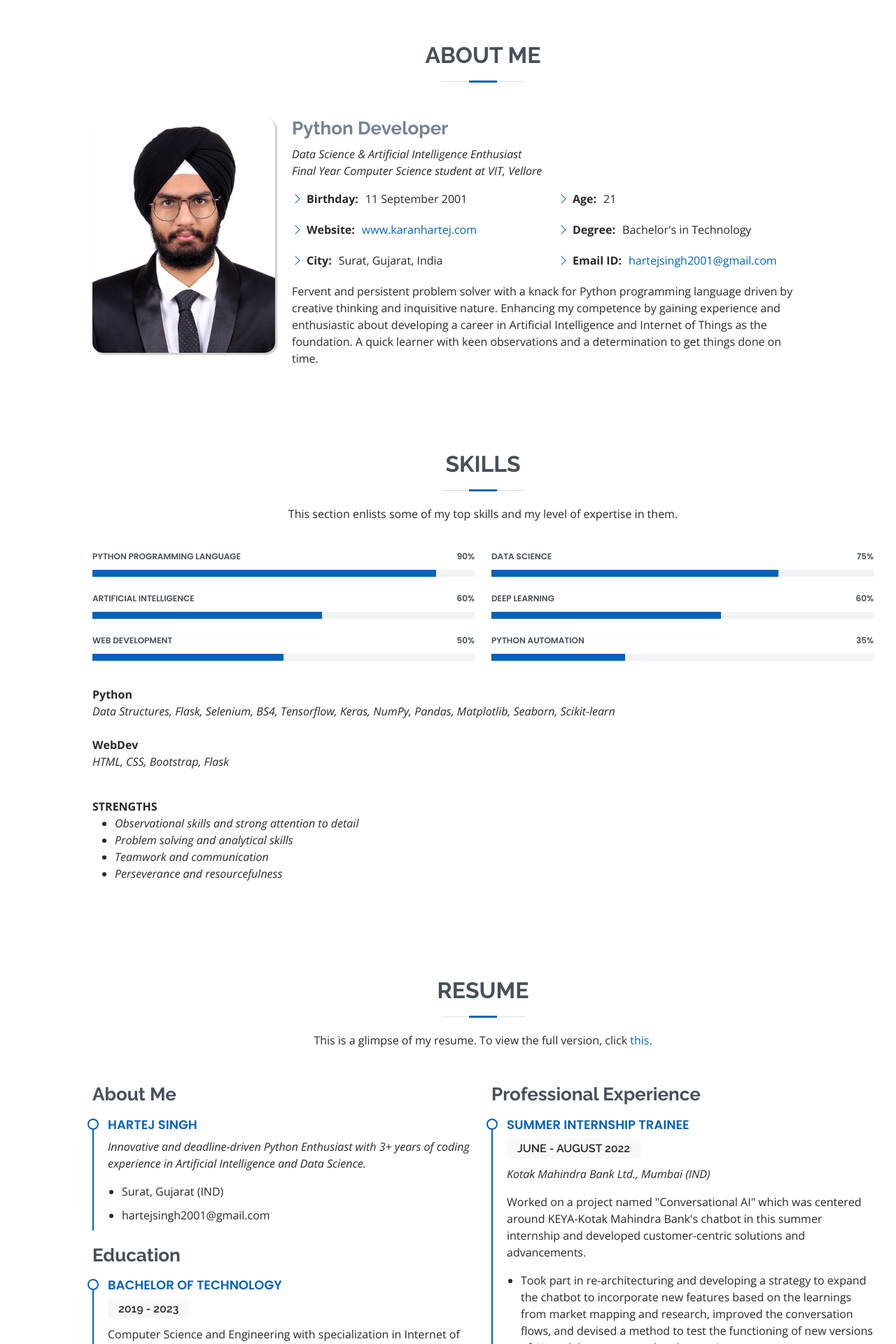
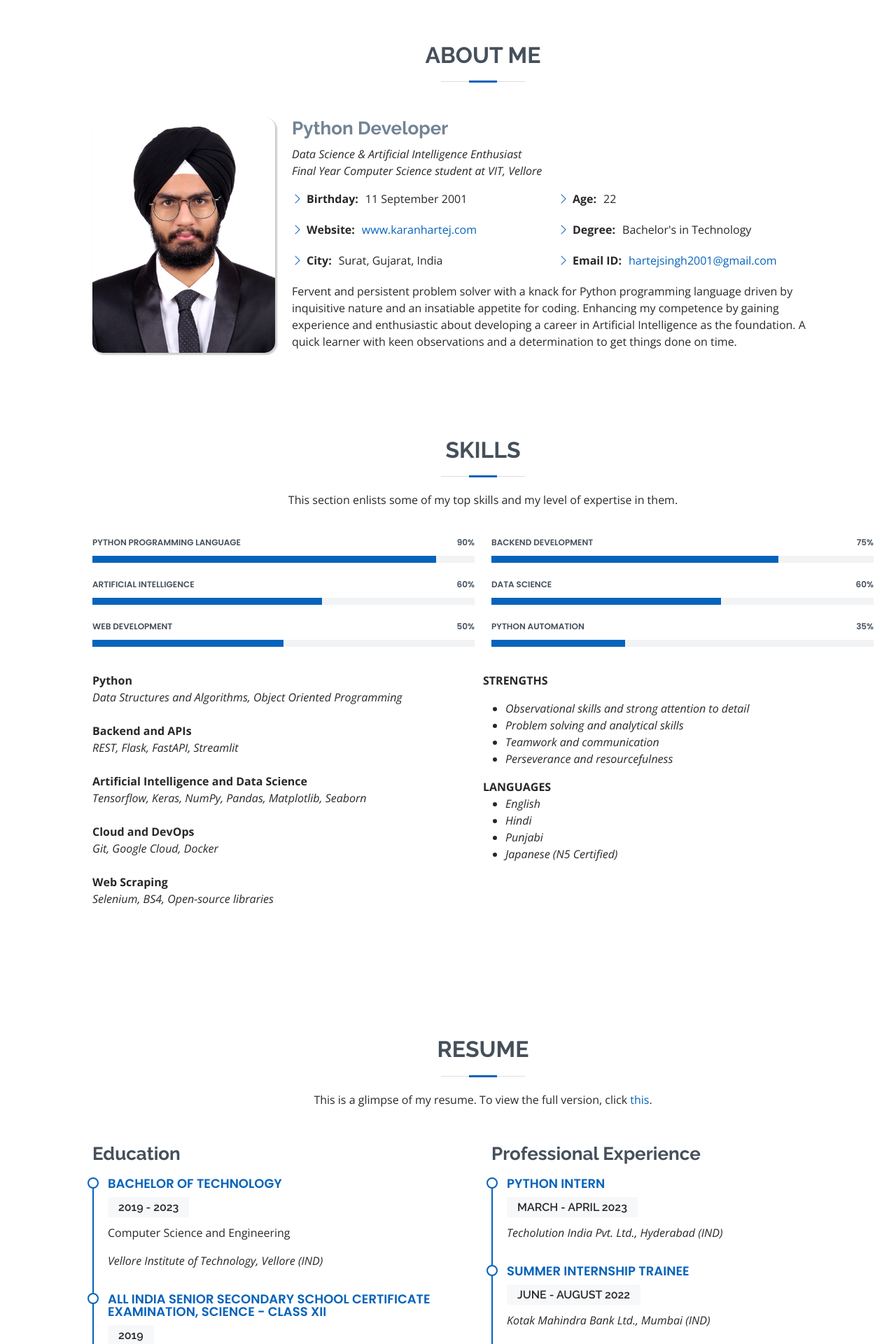
Before and after one commit to hartej-singh/hartej-singh-portfolio, a Flask app: page / in a window 1280 px wide. Shown: the part 800-2720 px from the top of the page at 70% size. Run offline with Flask 2, Linux system fonts and the light colour scheme; some libraries are stand-ins or nearby versions.

Commit message:
Updated till May 2023

```diff
--- a/templates/index.html
+++ b/templates/index.html
@@ -90,17 +90,14 @@
               </div>
               <div class="col-lg-6">
                 <ul>
-                  <li><i class="bi bi-chevron-right"></i> <strong>Age:</strong> <span>21</span></li>
+                  <li><i class="bi bi-chevron-right"></i> <strong>Age:</strong> <span>22</span></li>
                   <li><i class="bi bi-chevron-right"></i> <strong>Degree:</strong> <span>Bachelor's in Technology</span></li>
                   <li><i class="bi bi-chevron-right"></i> <strong>Email ID:</strong> <span><a href="mailto:hartejsingh2001@gmail.com">hartejsingh2001@gmail.com</a></span></li>
                 </ul>
               </div>
             </div>
 
-          <p>Fervent and persistent problem solver with a knack for Python programming language
-            driven by creative thinking and inquisitive nature. Enhancing my competence by gaining experience and
-            enthusiastic about developing a career in Artificial Intelligence and Internet of Things as the foundation.
-            A quick learner with keen observations and a determination to get things done on time.
+          <p>Fervent and persistent problem solver with a knack for Python programming language driven by inquisitive nature and an insatiable appetite for coding. Enhancing my competence by gaining experience and enthusiastic about developing a career in Artificial Intelligence as the foundation. A quick learner with keen observations and a determination to get things done on time.
           </p>
           </div>
         </div>
@@ -195,14 +192,14 @@
           <div class="col-lg-6">
 
             <div class="progress">
-              <span class="skill">Data Science <i class="val">75%</i></span>
+              <span class="skill">Backend Development <i class="val">75%</i></span>
               <div class="progress-bar-wrap">
                 <div class="progress-bar" role="progressbar" aria-valuenow="75" aria-valuemin="0" aria-valuemax="100"></div>
               </div>
             </div>
 
             <div class="progress">
-              <span class="skill">Deep Learning <i class="val">60%</i></span>
+              <span class="skill">Data Science <i class="val">60%</i></span>
               <div class="progress-bar-wrap">
                 <div class="progress-bar" role="progressbar" aria-valuenow="60" aria-valuemin="0" aria-valuemax="100"></div>
               </div>
@@ -216,13 +213,28 @@
             </div>
 
           </div>
-          <div class="container">
+          <br><br>
+          <div class="row skills-content">
+            <div class="col-lg-6">
               <p><br>
                 <b>Python</b><br>
-              <em>Data Structures, Flask, Selenium, BS4, Tensorflow, Keras, NumPy, Pandas, Matplotlib, Seaborn, Scikit-learn</em><br><br>
-              <b>WebDev</b><br>
-              <em>HTML, CSS, Bootstrap, Flask</em>
+                <em>Data Structures and Algorithms, Object Oriented Programming</em><br><br>
+
+                <b>Backend and APIs</b><br>
+                <em>REST, Flask, FastAPI, Streamlit</em><br><br>
+
+                <b>Artificial Intelligence and Data Science</b><br>
+                <em>Tensorflow, Keras, NumPy, Pandas, Matplotlib, Seaborn</em><br><br>
+
+                <b>Cloud and DevOps</b><br>
+                <em>Git, Google Cloud, Docker</em><br><br>
+
+                <b>Web Scraping</b><br>
+                <em>Selenium, BS4, Open-source libraries</em><br><br>
               </p><br>
+            </div>
+            <div class="col-lg-6">
+              <p><br>
                 <b>STRENGTHS</b>
                 <ul>
                   <li><em>Observational skills and strong attention to detail</em></li>
@@ -231,8 +243,15 @@
                   <li><em>Perseverance and resourcefulness</em></li>
                 </ul>
 
-
-
+                <b>LANGUAGES</b>
+                <ul>
+                  <li><em>English</em></li>
+                  <li><em>Hindi</em></li>
+                  <li><em>Punjabi</em></li>
+                  <li><em>Japanese (N5 Certified)</em></li>
+                </ul>
+              </p><br>
+            </div>
           </div>
 
       </div>
@@ -249,21 +268,21 @@
 
         <div class="row">
           <div class="col-lg-6">
-            <h3 class="resume-title">About Me</h3>
-            <div class="resume-item pb-0">
-              <h4>Hartej Singh</h4>
-              <p><em>Innovative and deadline-driven Python Enthusiast with 3+ years of coding experience in Artificial Intelligence and Data Science.</em></p>
-              <ul>
-                <li>Surat, Gujarat (IND)</li>
-                <li>hartejsingh2001@gmail.com</li>
-              </ul>
-            </div>
+<!--            <h3 class="resume-title">About Me</h3>-->
+<!--            <div class="resume-item pb-0">-->
+<!--              <h4>Hartej Singh</h4>-->
+<!--              <p><em>Innovative and deadline-driven Python Enthusiast with 3+ years of coding experience in Artificial Intelligence and Data Science.</em></p>-->
+<!--              <ul>-->
+<!--                <li>Surat, Gujarat (IND)</li>-->
+<!--                <li>hartejsingh2001@gmail.com</li>-->
+<!--              </ul>-->
+<!--            </div>-->
 
             <h3 class="resume-title">Education</h3>
             <div class="resume-item">
               <h4>Bachelor of Technology</h4>
               <h5>2019 - 2023</h5>
-              <p>Computer Science and Engineering with specialization in Internet of Things</p>
+              <p>Computer Science and Engineering</p>
               <p><em>Vellore Institute of Technology, Vellore (IND)</em></p>
             </div>
             <div class="resume-item">
@@ -282,24 +301,34 @@
           <div class="col-lg-6">
             <h3 class="resume-title">Professional Experience</h3>
             <div class="resume-item">
+              <h4>Python Intern</h4>
+              <h5>MARCH - APRIL 2023</h5>
+              <p><em>Techolution India Pvt. Ltd., Hyderabad (IND)</em></p>
+<!--              <p>Worked on a project named "Conversational AI" which was centered around KEYA-Kotak Mahindra Bank's chatbot in this summer internship and developed customer-centric solutions and advancements.</p>-->
+<!--              <ul>  -->
+<!--                <li>Took part in re-architecturing and developing a strategy to expand the chatbot to incorporate new features based on the learnings from market mapping and research, improved the conversation flows, and devised a method to test the functioning of new versions of AI models as compared to the previous ones.</li>-->
+<!--              </ul>-->
+<!--              <p>Gained experience in the practical implementation of concepts of Natural Language Processing, Artificial Intelligence, website/UI UX development and automation as per industry standards.</p>-->
+            </div>
+            <div class="resume-item">
               <h4>Summer Internship Trainee</h4>
               <h5>JUNE - AUGUST 2022</h5>
               <p><em>Kotak Mahindra Bank Ltd., Mumbai (IND)</em></p>
-              <p>Worked on a project named "Conversational AI" which was centered around KEYA-Kotak Mahindra Bank's chatbot in this summer internship and developed customer-centric solutions and advancements.</p>
-              <ul>
-                <li>Took part in re-architecturing and developing a strategy to expand the chatbot to incorporate new features based on the learnings from market mapping and research, improved the conversation flows, and devised a method to test the functioning of new versions of AI models as compared to the previous ones.</li>
-              </ul>
-              <p>Gained experience in the practical implementation of concepts of Natural Language Processing, Artificial Intelligence, website/UI UX development and automation as per industry standards.</p>
+<!--              <p>Worked on a project named "Conversational AI" which was centered around KEYA-Kotak Mahindra Bank's chatbot in this summer internship and developed customer-centric solutions and advancements.</p>-->
+<!--              <ul>  -->
+<!--                <li>Took part in re-architecturing and developing a strategy to expand the chatbot to incorporate new features based on the learnings from market mapping and research, improved the conversation flows, and devised a method to test the functioning of new versions of AI models as compared to the previous ones.</li>-->
+<!--              </ul>-->
+<!--              <p>Gained experience in the practical implementation of concepts of Natural Language Processing, Artificial Intelligence, website/UI UX development and automation as per industry standards.</p>-->
             </div>
             <div class="resume-item">
               <h4>Intern</h4>
               <h5>AUGUST - DECEMBER 2021</h5>
               <p><em>Reroute Tech Pvt. Ltd., Bangalore (IND)</em></p>
-              <p>Simplified and refined Stock and Market Analysis through this internship project by creating a website with real-time forecasting of stocks and simulations based on various user-set parameters.</p>
-              <ul>
-                <li>Set up database with scrapping data through various official stock exchange websites and then made a website that fetched instantaneous data, accessed the database and also made real-time graphs for various financial parameters.</li>
-              </ul>
-              <p>As one of the first people to work in the company, I was heading the development of our tech stack. This required a lot of initiative and critical decision making on my part since these decisions would shape the direction the company would go on. </p>
+<!--              <p>Simplified and refined Stock and Market Analysis through this internship project by creating a website with real-time forecasting of stocks and simulations based on various user-set parameters.</p>-->
+<!--              <ul>-->
+<!--                <li>Set up database with scrapping data through various official stock exchange websites and then made a website that fetched instantaneous data, accessed the database and also made real-time graphs for various financial parameters.</li>-->
+<!--              </ul>-->
+<!--              <p>As one of the first people to work in the company, I was heading the development of our tech stack. This required a lot of initiative and critical decision making on my part since these decisions would shape the direction the company would go on. </p>-->
             </div>
           </div>
         </div>
@@ -481,7 +510,7 @@
                 <!-- <i class="bx bxl-dribbble"></i> -->
               </div>
               <h4>First Prize in Kotak Mahindra Bank’s REIGN 2021-22</h4>
-              <p>It was a 2-staged hackathon to build prototypes to reimagine banking. Our project involved making a fully-functional chatbot incorporated in a web application that could solve generic queries and also operate on personal bank accounts with an AI-based authentication protocol.</p>
+              <p>It was a 2-staged hackathon to reimagine banking. We made a fully-functional chatbot incorporated in a web application that could solve generic queries and also operate on personal bank accounts with an AI-based authentication protocol.</p>
             </div>
           </div>
 
@@ -495,7 +524,7 @@
                 <!-- <i class="bx bx-file"></i> -->
               </div>
               <h4>Third Prize in EnPhyThon <br>2019</h4>
-              <p>It is a 24-hour contest conducted by the School of Advanced Sciences, VIT (SAS, Department of Physics). We developed a surveillance- drone working prototype based on the concepts of optical fiber communication and lasers.</p>
+              <p>It is a 24-hour contest conducted by the School of Advanced Sciences, VIT (SAS, Department of Physics). We developed a surveillance drone working prototype based on the concepts of optical fiber communication and lasers.</p>
             </div>
           </div>
 
@@ -509,7 +538,7 @@
                 <!-- <i class="bx bx-file"></i> -->
               </div>
               <h4>Finalist in Google Cloud The NEXT Big THING Hackathon <br>2022</h4>
-              <p>Reached the top 6 final teams in this hackathon which was open for all Cloud developers across India from all age groups. We developed a prototype in Banking & Finance theme harnessing various GCP’s services.</p>
+              <p>Reached the top 6 final teams in this hackathon, open for all developers and professionals from all age demographics. We developed a solution prototype in Banking & Finance theme harnessing GCP services.</p>
             </div>
           </div>
 
@@ -523,7 +552,7 @@
                 <img src="\static\img\accomplishments\hackx2.png">
               </div>
               <h4>Honorable Mention in HackX 2021</h4>
-              <p>It was a 3 day hackathon conducted by IEEE-SPS, VIT. Our project involved an AI-based website for new coders who can look up for topics in various AI-suggested categories as well as ask their questions on it and get replies from other users of the website.</p>
+              <p>It was a 3-day hackathon conducted by IEEE-SPS, VIT. Our project involved a portal for new coders who can look up for topics in various AI-suggested categories as well as ask their questions on it and get replies from other users of the website.</p>
             </div>
           </div>
 
@@ -537,7 +566,21 @@
                 <img src="\static\img\accomplishments\d2c2.jpg">
               </div>
               <h4>D2C Competitive Leader 2022 Award Nominee</h4>
-              <p>Competitive leaders were ranked based on their performance in competitions organized on Dare2Compete (now Unstop).</p>
+              <p>Competitive leaders were ranked based on their performance in competitions organized on Unstop (then Dare2Compete).</p>
+            </div>
+          </div>
+
+          <div class="col-lg-4 col-md-6 d-flex align-items-stretch mt-4" data-aos="zoom-in" data-aos-delay="300">
+            <div class="icon-box iconbox-teal">
+              <div class="icon">
+                <!-- <svg width="100" height="100" viewBox="0 0 600 600" xmlns="http://www.w3.org/2000/svg">
+                  <path stroke="none" stroke-width="0" fill="#f5f5f5" d="M300,566.797414625762C385.7384707136149,576.1784315230908,478.7894351017131,552.8928747891023,531.9192734346935,484.94944893311C584.6109503024035,417.5663521118492,582.489472248146,322.67544863468447,553.9536738515405,242.03673114598146C529.1557734026468,171.96086150256528,465.24506316201064,127.66468636344209,395.9583748389544,100.7403814666027C334.2173773831606,76.7482773500951,269.4350130405921,84.62216499799875,207.1952322260088,107.2889140133804C132.92018162631612,134.33871894543012,41.79353780512637,160.00259165414826,22.644507872594943,236.69541883565114C3.319112789854554,314.0945973066697,72.72355303640163,379.243833228382,124.04198916343866,440.3218312028393C172.9286146004772,498.5055451809895,224.45579914871206,558.5317968840102,300,566.797414625762"></path>
+                </svg>
+                <i class="bx bx-arch"></i> -->
+                <img src="\static\img\accomplishments\ieee2.png">
+              </div>
+              <h4>IEEE Professional Communication Society</h4>
+              <p>Finance and HR Chair (Board Position) at IEEE-PCS Chapter, VIT Vellore</p>
             </div>
           </div>
 
@@ -550,7 +593,8 @@
                 <i class="bx bx-slideshow"></i> -->
                 <img src="\static\img\accomplishments\jpm2.png">
               </div>
-              <h4>Software Engineering Virtual Experience with Forage at JPMorgan Chase & Co.</h4>
+              <h4>Virtual Internship @ JPMorgan</h4>
+              <p>Software Engineering Virtual Experience with Forage at JPMorgan Chase & Co.</p>
             </div>
           </div>
 
@@ -563,7 +607,22 @@
                 <i class="bx bx-arch"></i> -->
                 <img src="\static\img\accomplishments\walmart2.png">
               </div>
-              <h4>Advanced Software Engineering Virtual Experience with Forage at Walmart Global Tech</h4>
+              <h4>Virtual Internship @ Walmart</h4>
+              <p>Advanced Software Engineering Virtual Experience with Forage at Walmart Global Tech</p>
+            </div>
+          </div>
+
+          <div class="col-lg-4 col-md-6 d-flex align-items-stretch mt-4" data-aos="zoom-in" data-aos-delay="300">
+            <div class="icon-box iconbox-teal">
+              <div class="icon">
+                <!-- <svg width="100" height="100" viewBox="0 0 600 600" xmlns="http://www.w3.org/2000/svg">
+                  <path stroke="none" stroke-width="0" fill="#f5f5f5" d="M300,566.797414625762C385.7384707136149,576.1784315230908,478.7894351017131,552.8928747891023,531.9192734346935,484.94944893311C584.6109503024035,417.5663521118492,582.489472248146,322.67544863468447,553.9536738515405,242.03673114598146C529.1557734026468,171.96086150256528,465.24506316201064,127.66468636344209,395.9583748389544,100.7403814666027C334.2173773831606,76.7482773500951,269.4350130405921,84.62216499799875,207.1952322260088,107.2889140133804C132.92018162631612,134.33871894543012,41.79353780512637,160.00259165414826,22.644507872594943,236.69541883565114C3.319112789854554,314.0945973066697,72.72355303640163,379.243833228382,124.04198916343866,440.3218312028393C172.9286146004772,498.5055451809895,224.45579914871206,558.5317968840102,300,566.797414625762"></path>
+                </svg>
+                <i class="bx bx-arch"></i> -->
+                <img src="\static\img\accomplishments\ibm2.png">
+              </div>
+              <h4>Project with Industrial Internship @ IBM</h4>
+              <p>Recipe Recognition with Deep Learning and IBM Watson</p>
             </div>
           </div>
 
@@ -757,7 +816,7 @@
                      </div>
                     </div>
         <h6>
-          Last updated: February 2023
+          Last updated: May 2023
         </h6>
                   </div>
     </div>
```
Lines whose indentation alone changed are shown as unchanged.
